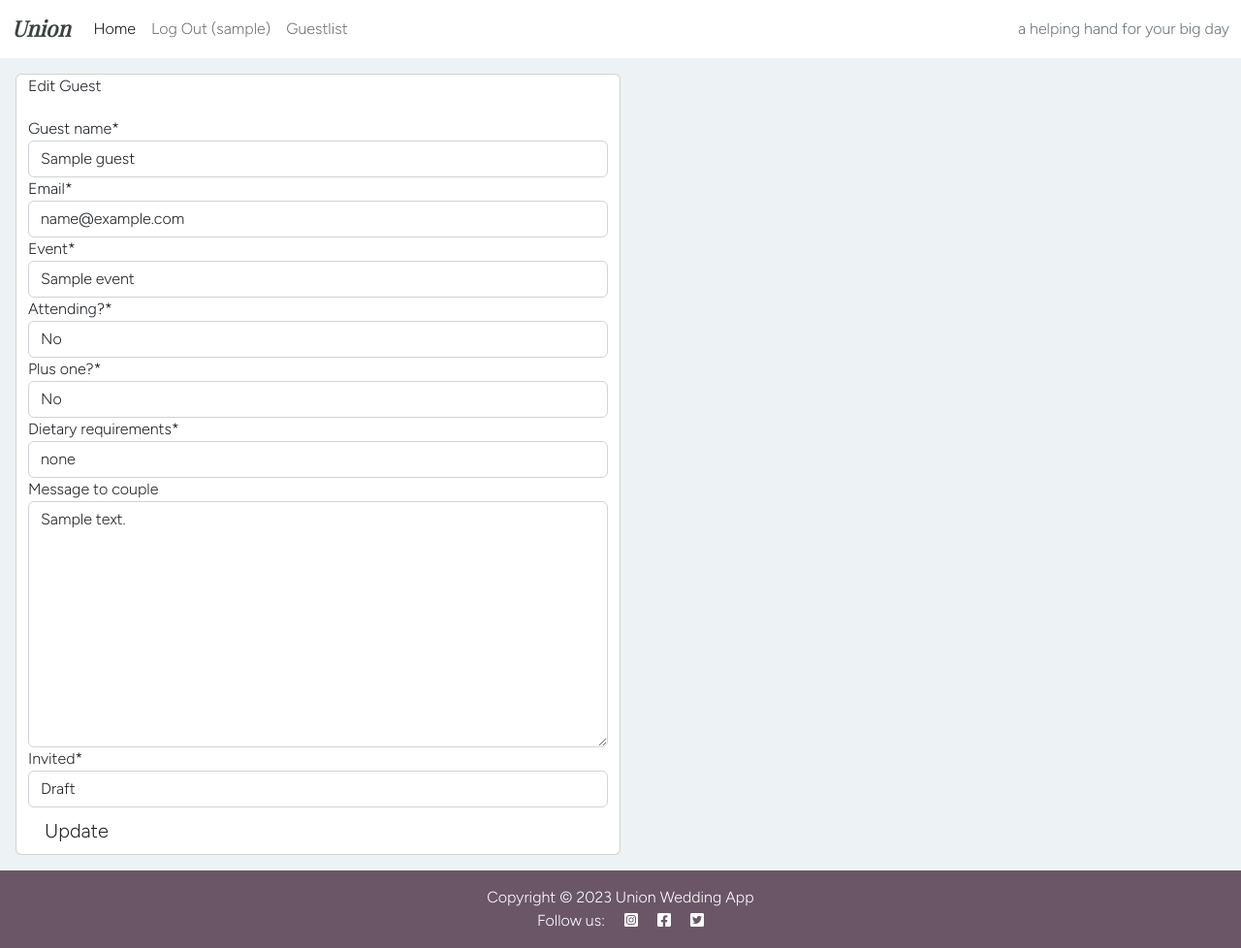
After one commit to Rob-Mundy/p4-weddingapp, a Django app: a page that uses templates/edit_guest.html in a window 1280 px wide. The commit adds this page. Shown: the whole page at 97% size. Run offline with Django 3.2, Linux system fonts and the light colour scheme; a user stored in the database is signed in; tables that the repository leaves empty hold one stand-in row (values such as "Sample post"); some libraries are stand-ins or nearby versions; some web fonts are replaced.

Commit message:
Add GuestDetail view and edit_guest functionality

```diff
--- /dev/null
+++ b/templates/edit_guest.html
@@ -0,0 +1,33 @@
+{% extends "base.html" %}{% block content %}
+{% load crispy_forms_tags %}
+
+{% if user.is_authenticated %}
+
+<div class="container-fluid">
+  <div class="row">
+
+    <!-- Guest Column -->
+    <div class="col-6 mt-3">
+      <div class="row">
+
+        <div class="card mb-3">
+
+          Edit Guest
+          <form method="post" style="margin-top: 1.3em;" action="{% url 'edit_guest' slug=instance.slug %}">
+            {% csrf_token %}
+            {{ form|crispy }}
+            <button type="submit" class="btn btn-signup btn-lg">Update</button>
+          </form>
+
+
+        </div>
+      </div>
+    </div>
+  </div>
+</div>
+
+<div class="b-example-divider"></div>
+
+{% endif %}
+
+{%endblock%}
--- a/templates/index.html
+++ b/templates/index.html
@@ -20,7 +20,7 @@
             {% if user.event.event_name %}
 
             <h3 class="card-title">{{ user.event.event_name }}</h3>
-            <p class="card-text">{{ user.events.event_date }} at {{ user.events.event_time }}</p>
+            <p class="card-text">{{ user.event.event_date }} at {{ user.event.event_time }}</p>
 
             {% else %}
 
--- a/union/urls.py
+++ b/union/urls.py
@@ -24,7 +24,3 @@ urlpatterns = [
     path('accounts/', include('allauth.urls')),
     # path('guests/', views.GuestList.as_view(), name='guestlist'),
 ]
-
-# htmx_urlpatterns = [
-#     path('add-guest/', views.add_guest, name='add-guest'),
-# ]
--- a/weddingapp/forms.py
+++ b/weddingapp/forms.py
@@ -12,3 +12,9 @@ class createGuestForm(ModelForm):
     class Meta:
         model = Guest
         fields = ['guest_name', 'email']
+
+
+class editGuestForm(ModelForm):
+    class Meta:
+        model = Guest
+        exclude = ['user', 'slug']
--- a/weddingapp/models.py
+++ b/weddingapp/models.py
@@ -10,10 +10,6 @@ class Event(models.Model):
     event_date = models.DateField()
     event_time = models.TimeField()
     created_on = models.DateTimeField(auto_now_add=True)
-    user = models.ForeignKey(
-        User, on_delete=models.CASCADE, null=False, blank=False,
-        default=int(1), related_name='events'
-        )
     user = models.ForeignKey(
         User, on_delete=models.CASCADE, null=False, blank=False,
         default=int(1), related_name='events'
--- a/weddingapp/urls.py
+++ b/weddingapp/urls.py
@@ -1,15 +1,10 @@
 from . import views
 from django.urls import path
-from .views import create_event, EventList, GuestList
+from .views import create_event, EventList, GuestList, GuestDetail
 
 urlpatterns = [
     path('', views.EventList.as_view(), name='home'),
     path('create_event/', create_event, name='create_event'),
     path('guestlist/', views.GuestList.as_view(), name='guestlist'),
+    path('guestlist/<slug:slug>/', views.GuestDetail.as_view(), name='edit_guest'),
 ]
-
-# htmx_urlpatterns = [
-#     path('add-guest/', views.add_guest, name='add-guest'),
-# ]
-
-# urlpatterns += htmx_urlpatterns
--- a/weddingapp/views.py
+++ b/weddingapp/views.py
@@ -1,27 +1,28 @@
-from django.shortcuts import render, redirect
+from django.shortcuts import render, redirect, get_object_or_404
 from django.views import generic
 from .models import Guest, Event, User
 from django.core.mail import send_mail
 from django.conf import settings
-from .forms import createEventForm
+from .forms import createEventForm, editGuestForm
 
 
 class EventList(generic.ListView):
     model = Event
-    queryset = Event.objects.order_by('event_name')
+    # queryset = Event.objects.order_by('event_name')
     template_name = 'index.html'
+    context_object_name = 'events'
 
     def get_queryset(self):
         user = self.request.user
         if user.is_authenticated:
-            # return Event.objects.filter(user=user)
-            return user.events.all()
+            return Event.objects.filter(user=user)
+            # return user.events.all()
 
 
 class GuestList(generic.ListView):
     model = Guest
     queryset = Guest.objects.order_by('guest_name')
-    template_name = 'guests.html'
+    template_name = 'guestlist.html'
     context_object_name = 'guests'
 
     def get_queryset(self):
@@ -30,10 +31,6 @@ class GuestList(generic.ListView):
             return Guest.objects.filter(user=user)
         # return user.guests.all()
 
-
-# def index(request):
-#     form = createEventForm()
-#     return render(request, 'index.html', {"form": form.as_p})
 
 def create_event(request):
     form = createEventForm()
@@ -50,18 +47,40 @@ def create_event(request):
     return render(request, 'create_event.html', {'form': form})
 
 
-# def add_guest(request):
-#     name = request.POST.get('guestname')
-#     email = request.POST.get('guestemail')
-#     # event = request.POST.get('guestevent')
-#     guest = Guest.objects.create(guest_name=name)
-#     guestmail = Guest.objects.create(email=email)
-#     # guestevent = Guest.objects.create(event=event)
+class GuestDetail(generic.View):
 
-#     # add the guest to the user's list
-#     request.user.guests.add(guest)
-#     # request.user.guests.add(guestmail) #moved to separate line
+    def get(self, request, slug, *args, **kwargs):
+        user = self.request.user
+        queryset = Guest.objects.filter(user=user)
+        instance = get_object_or_404(queryset, slug=slug)
+        form = editGuestForm(request.POST or None, instance=instance)
+        # if form.is_valid():
+        #     form.save()
+        #     return redirect("edit_guest")
 
-#     # return template with all of the user's guests
-#     guests = request.user.guests.all()
-#     return render(request, 'partials/guestlist.html', {'guests': guests})
+        return render(
+            request,
+            "edit_guest.html",
+            {
+                "instance": instance,
+                "form": form
+            }
+        )
+
+    def post(self, request, slug, *args, **kwargs):
+        user = self.request.user
+        queryset = Guest.objects.filter(user=user)
+        instance = get_object_or_404(queryset, slug=slug)
+        form = editGuestForm(data=request.POST, instance=instance)
+        if form.is_valid():
+            form.save()
+            return redirect("guestlist")
+
+        return render(
+            request,
+            "edit_guest.html",
+            {
+                "instance": instance,
+                "form": form
+            }
+        )
```
Also changed, not shown: templates/create_guest.html (deleted, +0 -56 lines), templates/guestlist.html (renamed from templates/guests.html), templates/partials/guestlist-p.html (renamed from templates/partials/guestlist.html).
